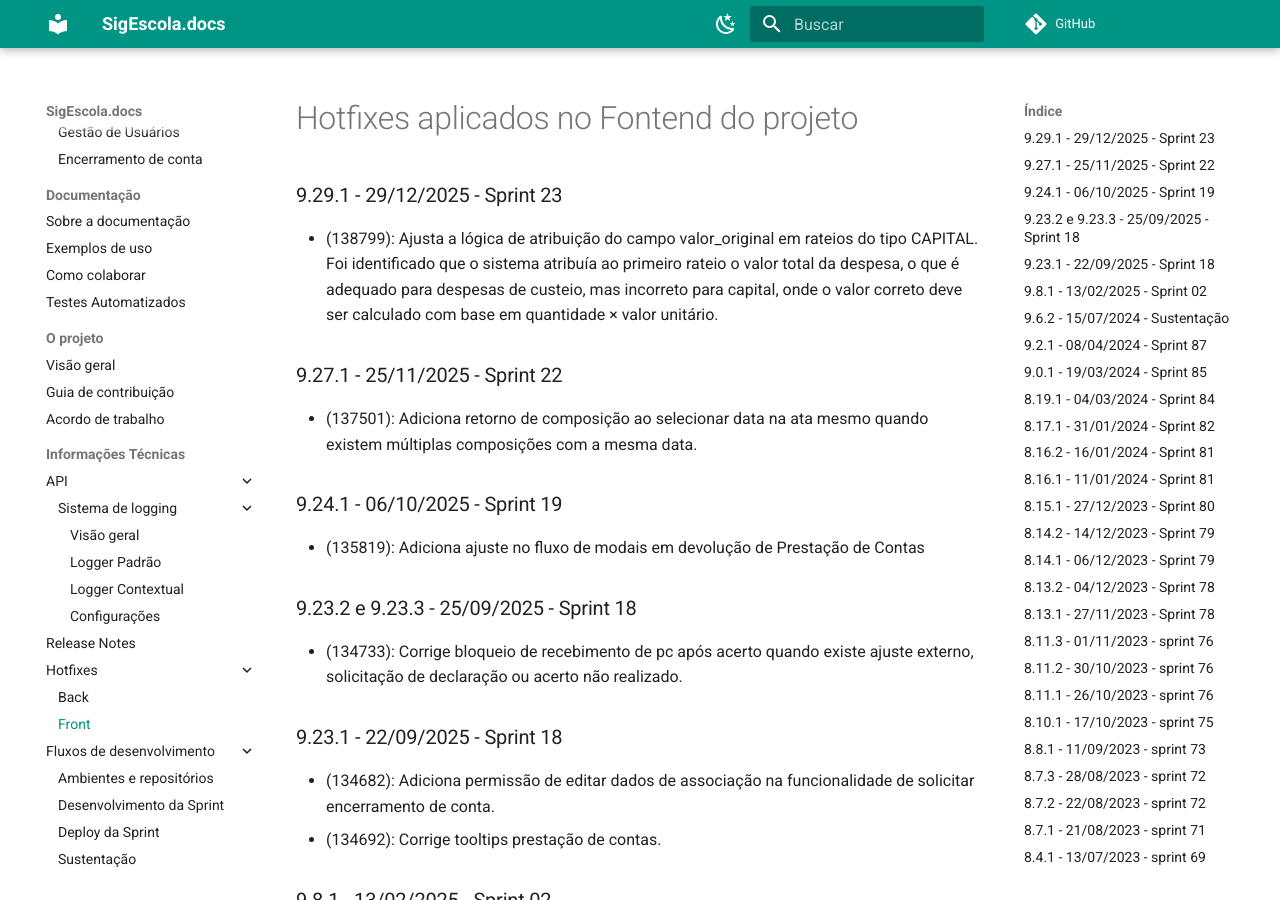
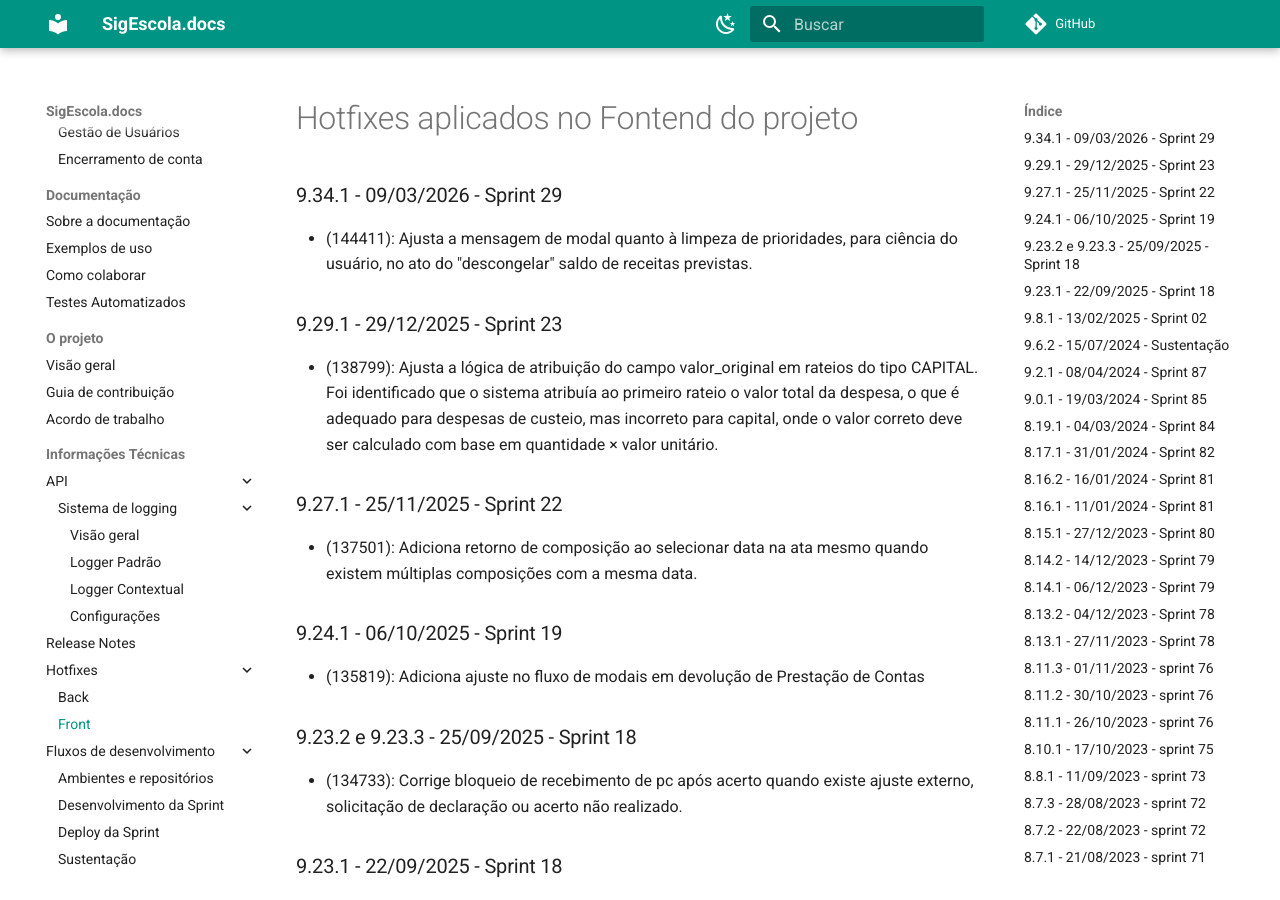
Before and after one commit to prefeiturasp/SME-PTRF-Docs, an MkDocs documentation site: the page built from docs/projeto/hotfixes_front.md, in a window 1280 px wide and 900 px high. Built offline with MkDocs 1.6.1 and Material for MkDocs 9.7.7, drawn with Linux system fonts in a browser that asks for light colours; comment, search, counter and statistics services are not loaded.

Commit message:
Update hotfixes_front.md
Adiciona hotfix para mensagem de modal sobre limpeza de prioridades.

```diff
--- a/docs/projeto/hotfixes_front.md
+++ b/docs/projeto/hotfixes_front.md
@@ -1,4 +1,7 @@
 # Hotfixes aplicados no Fontend do projeto
+
+### 9.34.1 - 09/03/2026 - Sprint 29
+* (144411): Ajusta a mensagem de modal quanto à limpeza de prioridades, para ciência do usuário, no ato do "descongelar" saldo de receitas previstas.
 
 ### 9.29.1 - 29/12/2025 - Sprint 23
 * (138799): Ajusta a lógica de atribuição do campo valor_original em rateios do tipo CAPITAL. Foi identificado que o sistema atribuía ao primeiro rateio o valor total da despesa, o que é adequado para despesas de custeio, mas incorreto para capital, onde o valor correto deve ser calculado com base em quantidade × valor unitário.
```
